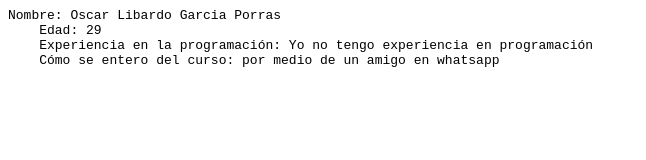
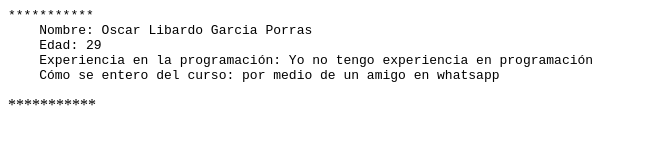
Before and after one commit to oscargarciaporras/Configuracion_29_01_2022, a plain HTML site: page index.html in a window 1280 px wide. Shown: the whole page, without its empty margins (0-646 px from the left). Drawn offline with Linux system fonts and the light colour scheme.

Commit message:
diseño información personal.html

```diff
--- a/index.html
+++ b/index.html
@@ -1,4 +1,7 @@
-<pre>Nombre: Oscar Libardo Garcia Porras
+<pre>
+***********
+    Nombre: Oscar Libardo Garcia Porras
     Edad: 29
     Experiencia en la programación: Yo no tengo experiencia en programación
     Cómo se entero del curso: por medio de un amigo en whatsapp</pre>
+    ***********
```
